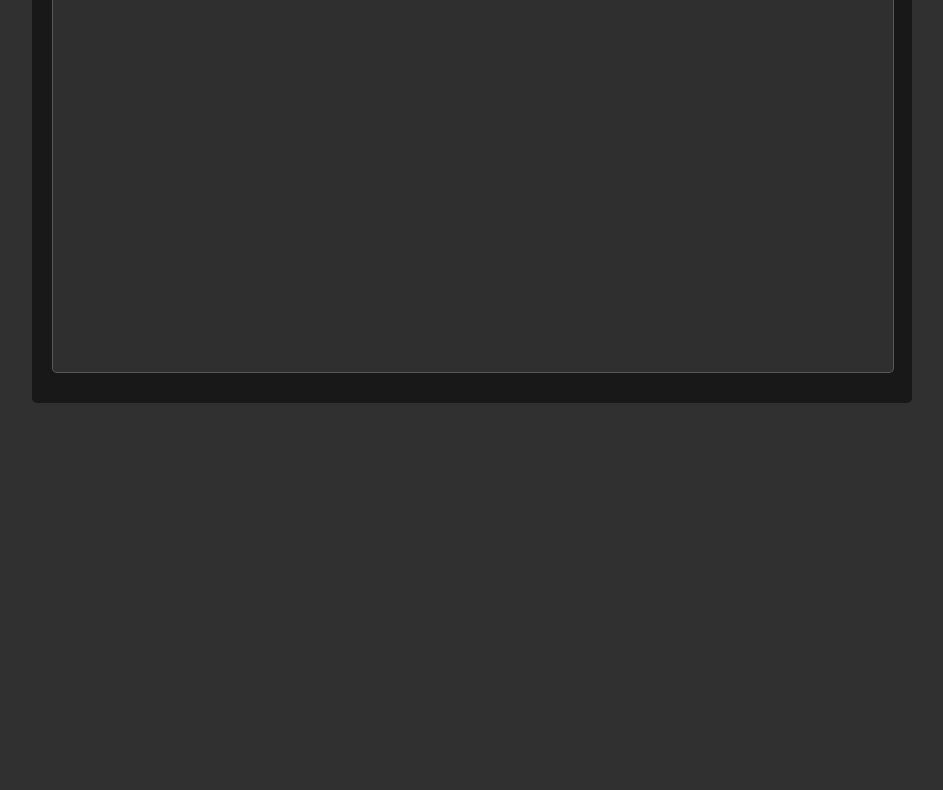
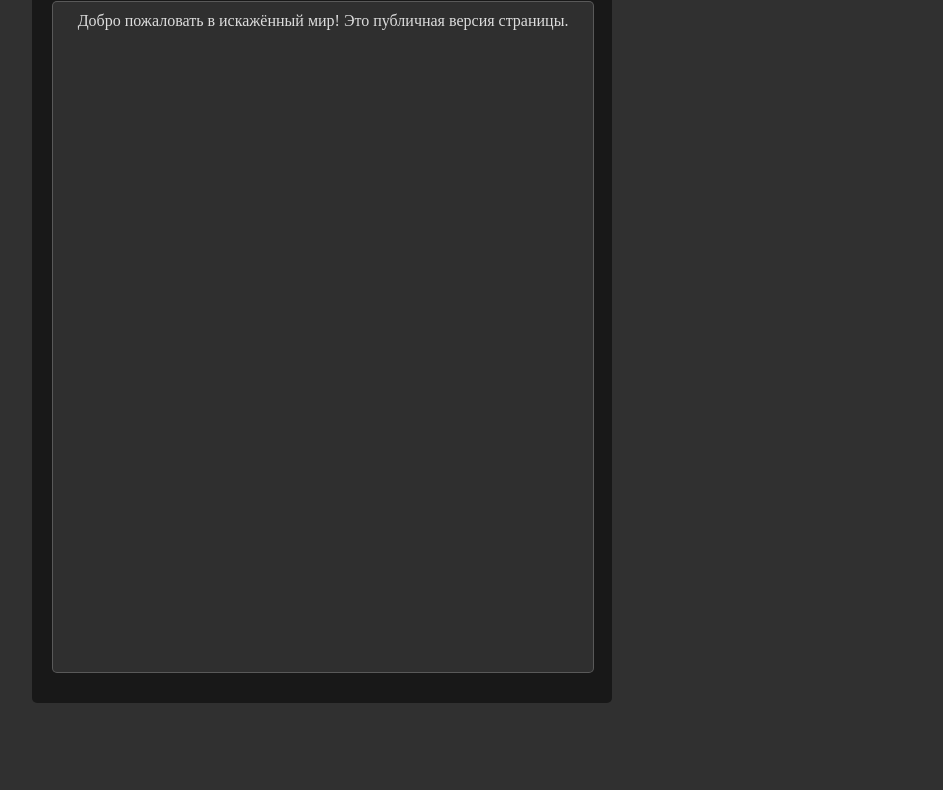
Before and after one commit to dslinak/dsworld, a plain HTML site: page index.html in a window 1280 px wide. Shown: the part 514-1304 px from the top of the page, without its empty margins (318-1261 px from the left). Before the commit the page ends 917 px from the top, so only its background shows below. Drawn offline with Linux system fonts and the light colour scheme.

Commit message:
Update styles.css

```diff
--- a/styles.css
+++ b/styles.css
@@ -15,7 +15,7 @@ body {
     display: flex;
     flex-direction: column; /* Располагаем элементы вертикально */
     text-align: center;
-    padding-left: 300px;
+    padding: 300px 300px;
     margin: 0 50px;
 }
 
```
